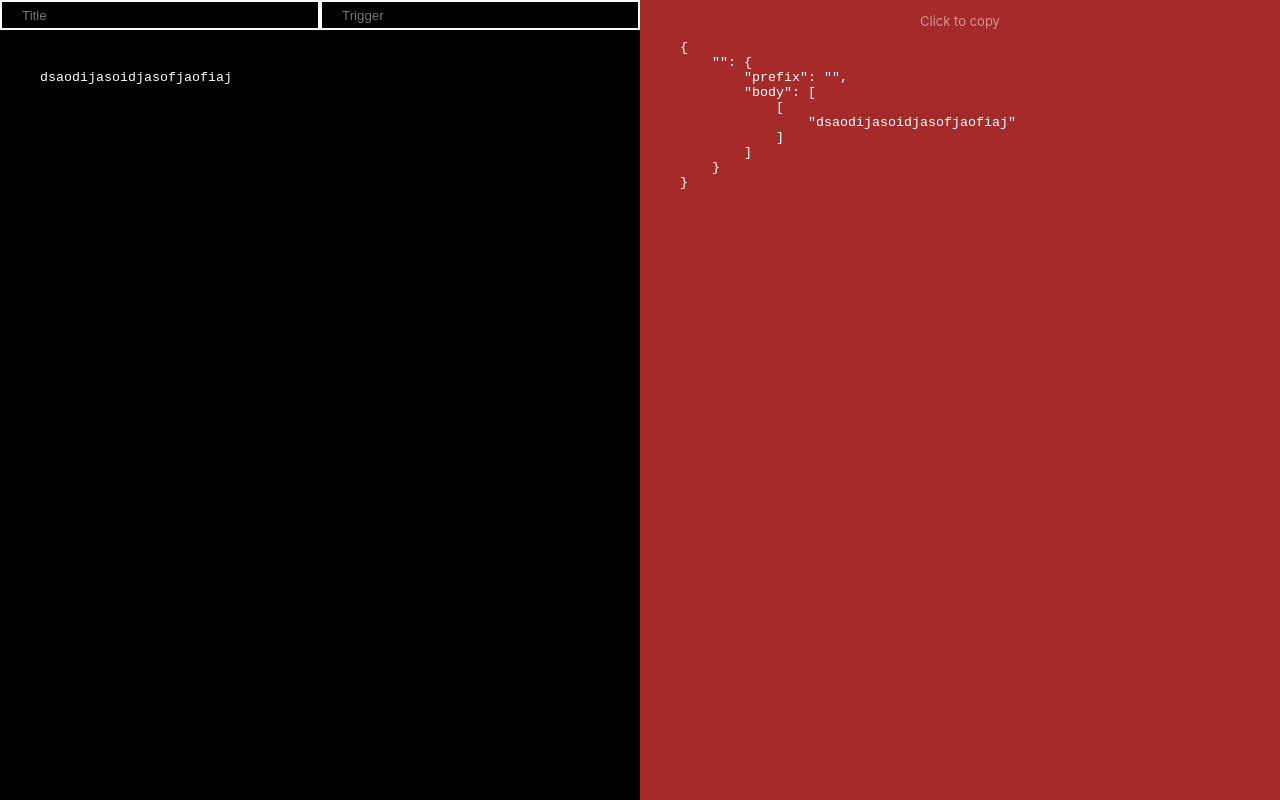
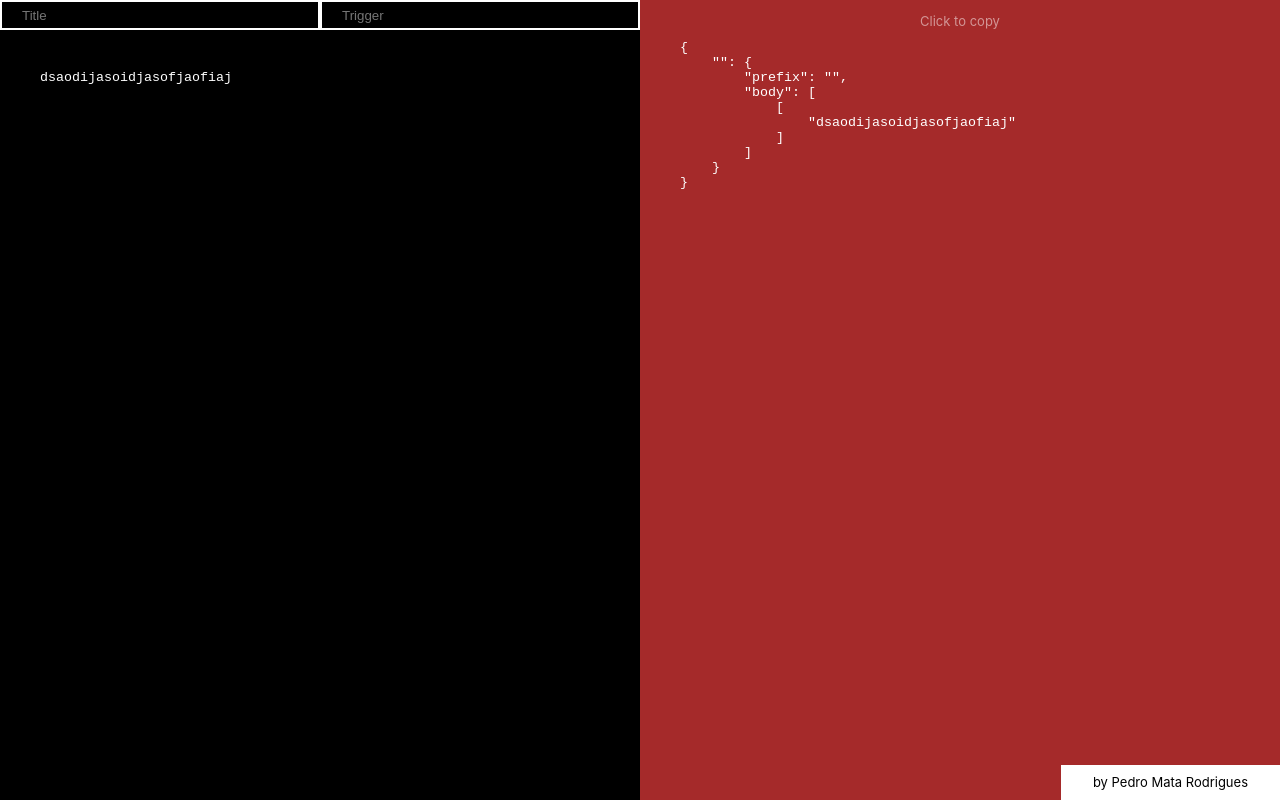
Before and after one commit to pmatarodrigues/snippet-generator, a Next.js app: page / in a window 1280 px wide. Built offline with nearby package versions, Linux system fonts and the light colour scheme.

Commit message:
feat: add copyright

```diff
--- a/pages/index.js
+++ b/pages/index.js
@@ -1,5 +1,6 @@
 import Head from 'next/head'
 import { useState } from 'react'
+import Copyright from '../common/components/elements/Copyright/Copyright'
 
 // Components
 import Section from '../common/components/elements/Section/Section'
@@ -28,6 +29,8 @@ export default function Home() {
           <Section position={"result"} />
         </main>
 
+        <Copyright />
+
 
       </div>
     </CodeContext.Provider>
```
